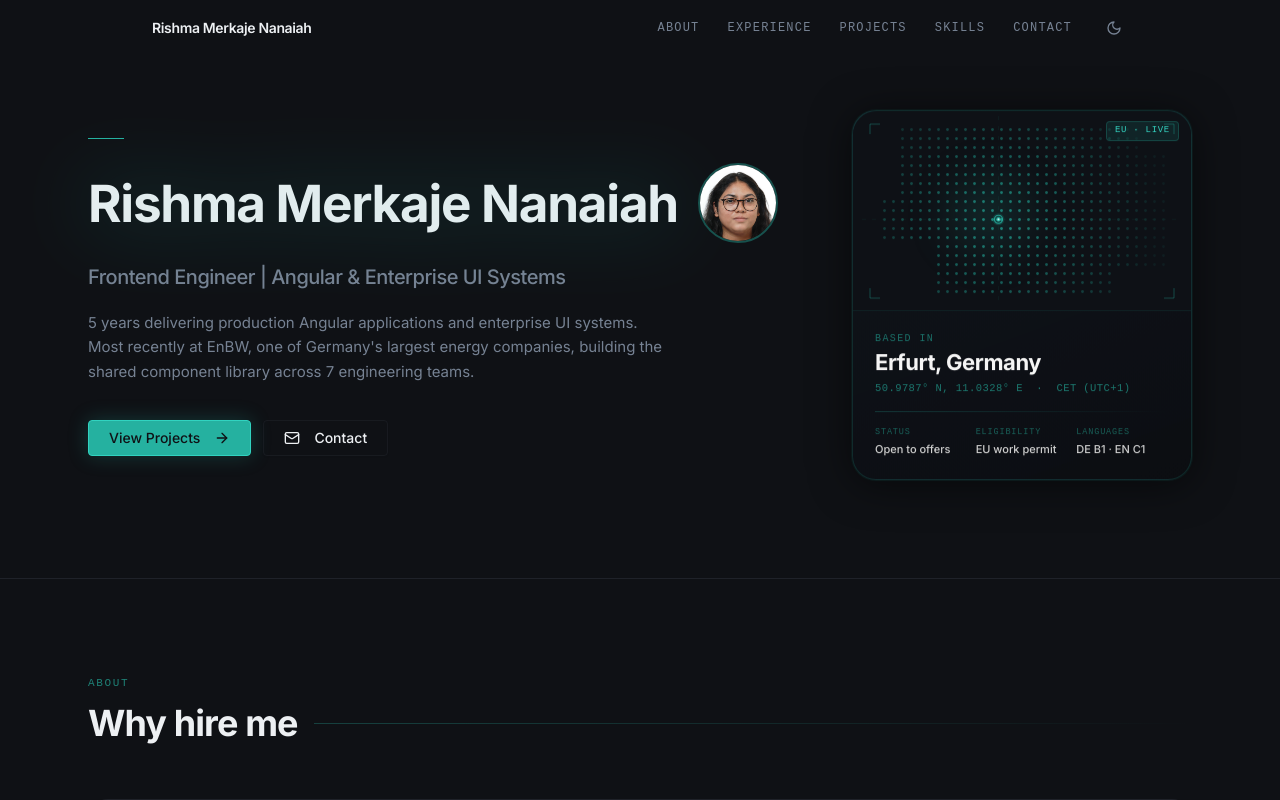
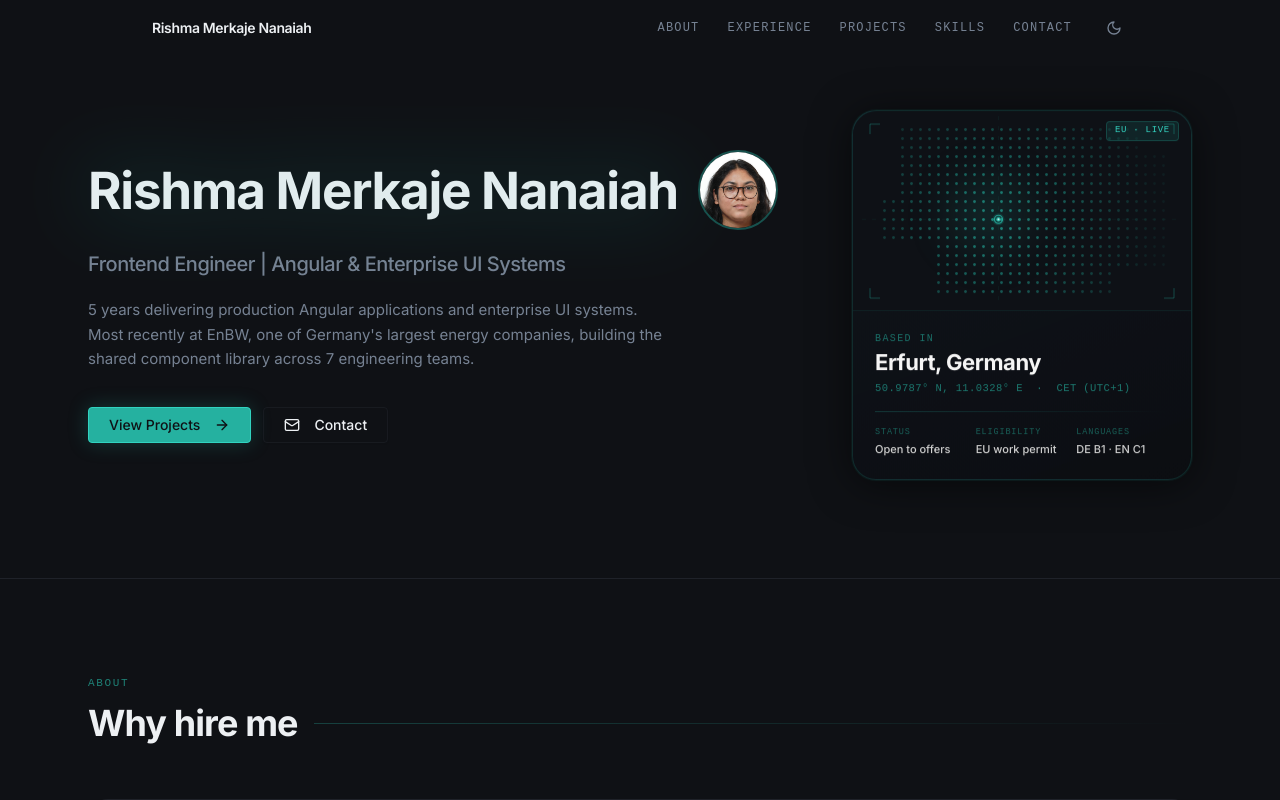
Before and after one commit to rishma123/portfolio, a React (Vite) app: page / in a window 1280 px wide. Shown: the top 800 px of the page. Built offline with nearby package versions, Linux system fonts and the light colour scheme.

Commit message:
Remove teal divider line from hero

```diff
--- a/src/components/Hero.tsx
+++ b/src/components/Hero.tsx
@@ -125,7 +125,7 @@ export function Hero() {
 
           {/* LEFT: Content */}
           <motion.div initial={{ opacity: 0, y: 18 }} animate={{ opacity: 1, y: 0 }} transition={{ duration: 0.55, ease: "easeOut" }}>
-            <motion.div initial={{ width: 0 }} animate={{ width: 36 }} transition={{ duration: 0.5, delay: 0.15 }} className="h-px bg-primary mb-6" />
+
 
             {/* Name + photo row */}
             <div className="flex items-center gap-5 mb-5">
```
